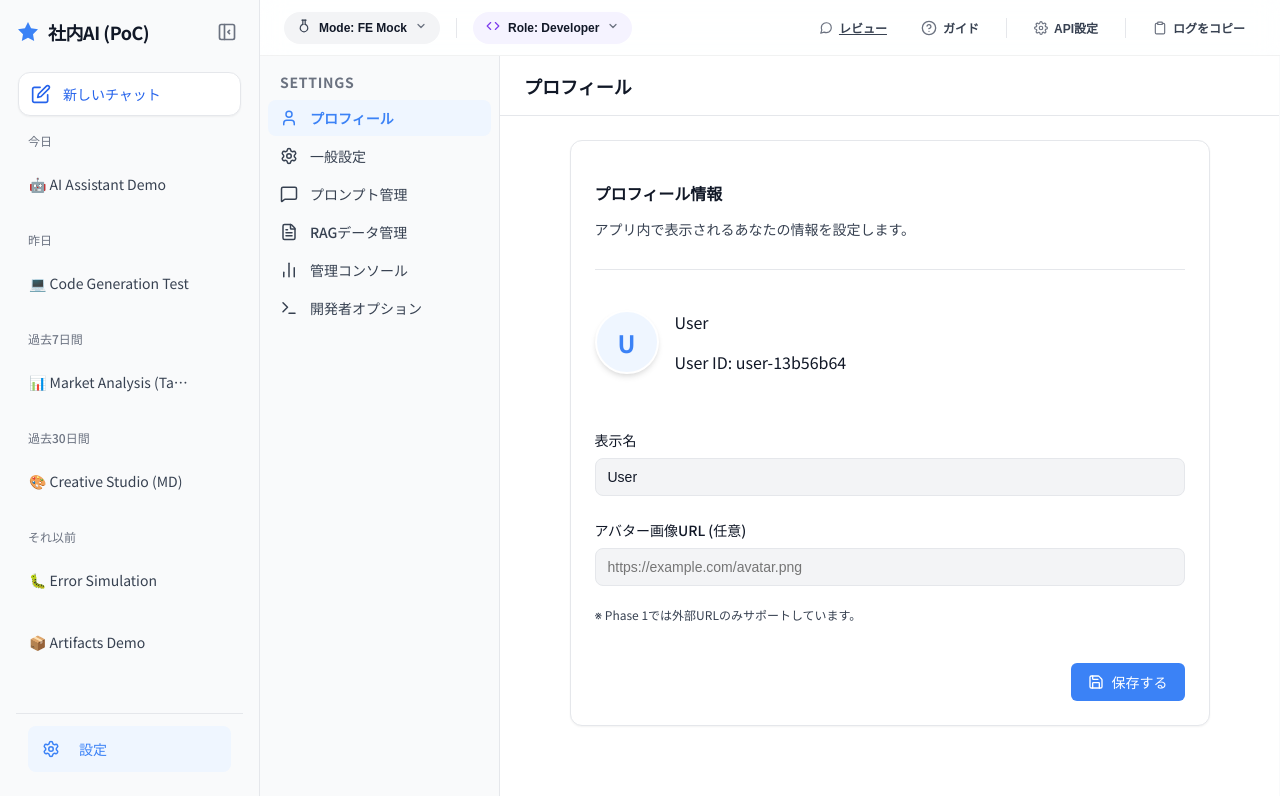
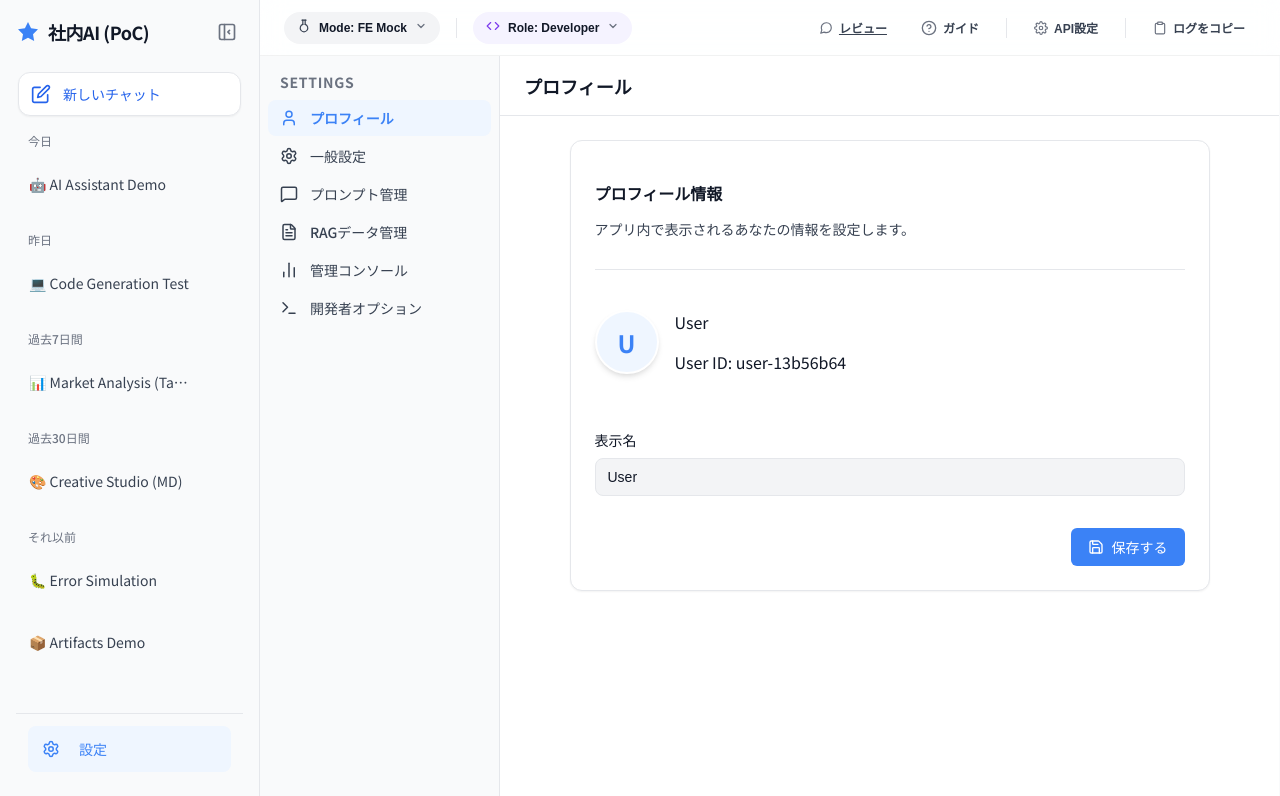
Before and after one commit to takuya-flag414/dify-custom-ui-poc, a React (Vite) app: page / in a window 1280 px wide. Both pictures are taken after a click on the button "設定". Shown: the top 796 px of the page. Built offline with nearby package versions, Linux system fonts and the light colour scheme.

Commit message:
feat(Chat, ProfileSettings): ユーザー名を表示する機能を追加し、関連コンポーネントを更新

```diff
--- a/src/App.jsx
+++ b/src/App.jsx
@@ -278,6 +278,7 @@ function App() {
                     setSearchSettings={setSearchSettings}
                     onOpenConfig={() => setIsConfigModalOpen(true)}
                     onOpenArtifact={openArtifact}
+                    userName={settings?.profile?.displayName || 'User'}
                   />
                 </motion.div>
               ) : (
--- a/src/components/Chat/ChatArea.jsx
+++ b/src/components/Chat/ChatArea.jsx
@@ -18,7 +18,8 @@ const ChatArea = (props) => {
     searchSettings,
     setSearchSettings,
     onOpenConfig,
-    onOpenArtifact
+    onOpenArtifact,
+    userName
   } = props;
 
   // 初期状態: メッセージ0件 かつ 履歴ロード中でない
@@ -33,7 +34,7 @@ const ChatArea = (props) => {
     <div className="chat-area">
       {isHistoryLoading ? (
         <>
-          <HistorySkeleton />
+          <HistorySkeleton userName={userName} />
           <div className="bottom-controls-wrapper">
             <ChatInput
               isLoading={true}
@@ -77,6 +78,7 @@ const ChatArea = (props) => {
             onSendMessage={onSendMessage}
             onOpenConfig={onOpenConfig}
             onOpenArtifact={onOpenArtifact}
+            userName={userName}
           />
           <div className="bottom-controls-wrapper">
             <ChatInput
--- a/src/components/Chat/ChatHistory.jsx
+++ b/src/components/Chat/ChatHistory.jsx
@@ -5,7 +5,7 @@ import MessageBlock from '../Message/MessageBlock';
 // ★追加
 import SystemErrorBlock from '../Message/SystemErrorBlock';
 
-const ChatHistory = ({ messages, onSuggestionClick, isLoading, onSendMessage, onOpenConfig, onOpenArtifact }) => {
+const ChatHistory = ({ messages, onSuggestionClick, isLoading, onSendMessage, onOpenConfig, onOpenArtifact, userName }) => {
   const messagesEndRef = useRef(null);
 
   const scrollToBottom = () => {
@@ -63,6 +63,7 @@ const ChatHistory = ({ messages, onSuggestionClick, isLoading, onSendMessage, on
             onOpenArtifact={onOpenArtifact}
             className={animationClass}
             style={delayStyle}
+            userName={userName}
           />
         );
       })}
--- a/src/components/Chat/HistorySkeleton.jsx
+++ b/src/components/Chat/HistorySkeleton.jsx
@@ -4,7 +4,7 @@ import { AssistantIcon } from '../Message/MessageBlock';
 import SkeletonLoader from '../Message/SkeletonLoader';
 import '../Message/MessageBlock.css';
 
-const HistorySkeleton = () => {
+const HistorySkeleton = ({ userName }) => {
   // 1ターンのみ表示
   const dummyItems = [1];
 
@@ -15,7 +15,7 @@ const HistorySkeleton = () => {
           {/* Mock User Message (Right) */}
           <div className="message-block">
             <div className="message-container message-container-user">
-              <div className="avatar-user">You</div>
+              <div className="avatar-user">{userName?.charAt(0).toUpperCase() || 'U'}</div>
               <div className="message-content message-content-user">
                 <div className="message-bubble-row" style={{ justifyContent: 'flex-end' }}>
                   <div className="message-bubble user-bubble" style={{ width: '240px', opacity: 0.6 }}>
--- a/src/components/Message/MessageBlock.jsx
+++ b/src/components/Message/MessageBlock.jsx
@@ -16,7 +16,7 @@ export const AssistantIcon = () => (
   </svg>
 );
 
-const MessageBlock = ({ message, onSuggestionClick, className, style, onOpenArtifact }) => {
+const MessageBlock = ({ message, onSuggestionClick, className, style, onOpenArtifact, userName }) => {
   const {
     role,
     text,
@@ -64,7 +64,7 @@ const MessageBlock = ({ message, onSuggestionClick, className, style, onOpenArti
       <div className={`message-container ${!isAi ? 'message-container-user' : ''} group`}>
 
         <div className={isAi ? 'avatar-ai' : 'avatar-user'}>
-          {isAi ? <AssistantIcon /> : 'You'}
+          {isAi ? <AssistantIcon /> : (userName?.charAt(0).toUpperCase() || 'U')}
         </div>
 
         <div className={`message-content ${isAi ? 'message-content-ai' : 'message-content-user'}`}>
--- a/src/components/Settings/sections/ProfileSettings.jsx
+++ b/src/components/Settings/sections/ProfileSettings.jsx
@@ -5,19 +5,16 @@ import './SettingsComponents.css';
 
 const ProfileSettings = ({ settings, onUpdateSettings }) => {
   const [displayName, setDisplayName] = useState('');
-  const [avatar, setAvatar] = useState('');
 
   // settingsから初期値をロード
   useEffect(() => {
     if (settings?.profile) {
       setDisplayName(settings.profile.displayName || 'User');
-      setAvatar(settings.profile.avatar || '');
     }
   }, [settings]);
 
   const handleSave = () => {
     onUpdateSettings('profile', 'displayName', displayName);
-    onUpdateSettings('profile', 'avatar', avatar);
     // 保存完了のフィードバックが必要ならここに実装（今回は簡易化）
   };
 
@@ -32,11 +29,7 @@ const ProfileSettings = ({ settings, onUpdateSettings }) => {
 
       <div className="avatar-preview-container">
         <div className="avatar-preview">
-          {avatar ? (
-             <img src={avatar} alt="Avatar" className="w-full h-full rounded-full object-cover" />
-          ) : (
-             displayName.charAt(0).toUpperCase()
-          )}
+          {displayName.charAt(0).toUpperCase()}
         </div>
         <div>
           <p className="text-sm font-medium text-[var(--color-text-main)]">
@@ -59,19 +52,7 @@ const ProfileSettings = ({ settings, onUpdateSettings }) => {
         />
       </div>
 
-      <div className="settings-row">
-        <label className="settings-label">アバター画像URL (任意)</label>
-        <input
-          type="text"
-          className="settings-input"
-          value={avatar}
-          onChange={(e) => setAvatar(e.target.value)}
-          placeholder="https://example.com/avatar.png"
-        />
-        <p className="settings-sublabel">
-          ※ Phase 1では外部URLのみサポートしています。
-        </p>
-      </div>
+
 
       <div className="settings-actions">
         <button className="settings-btn primary" onClick={handleSave}>
```
